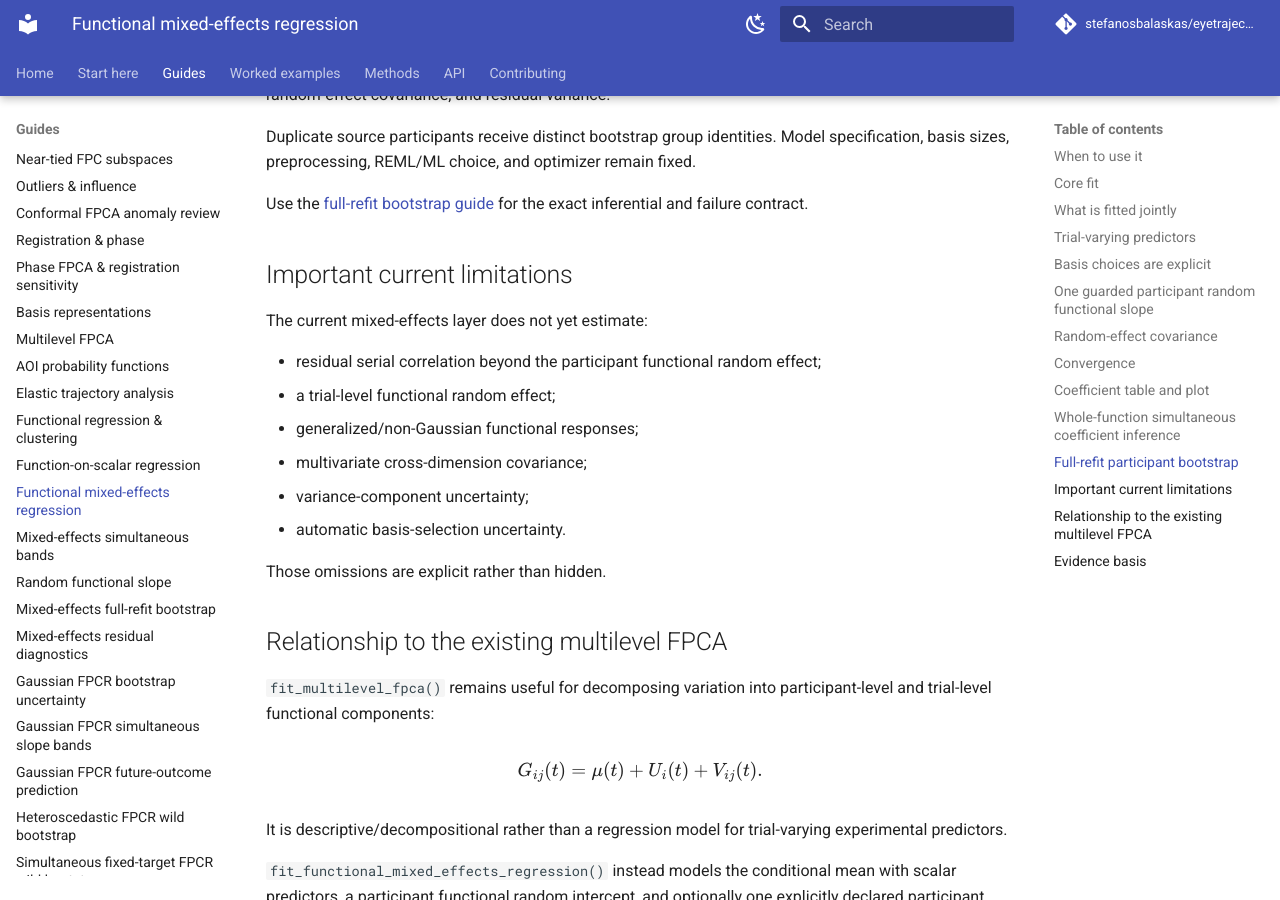
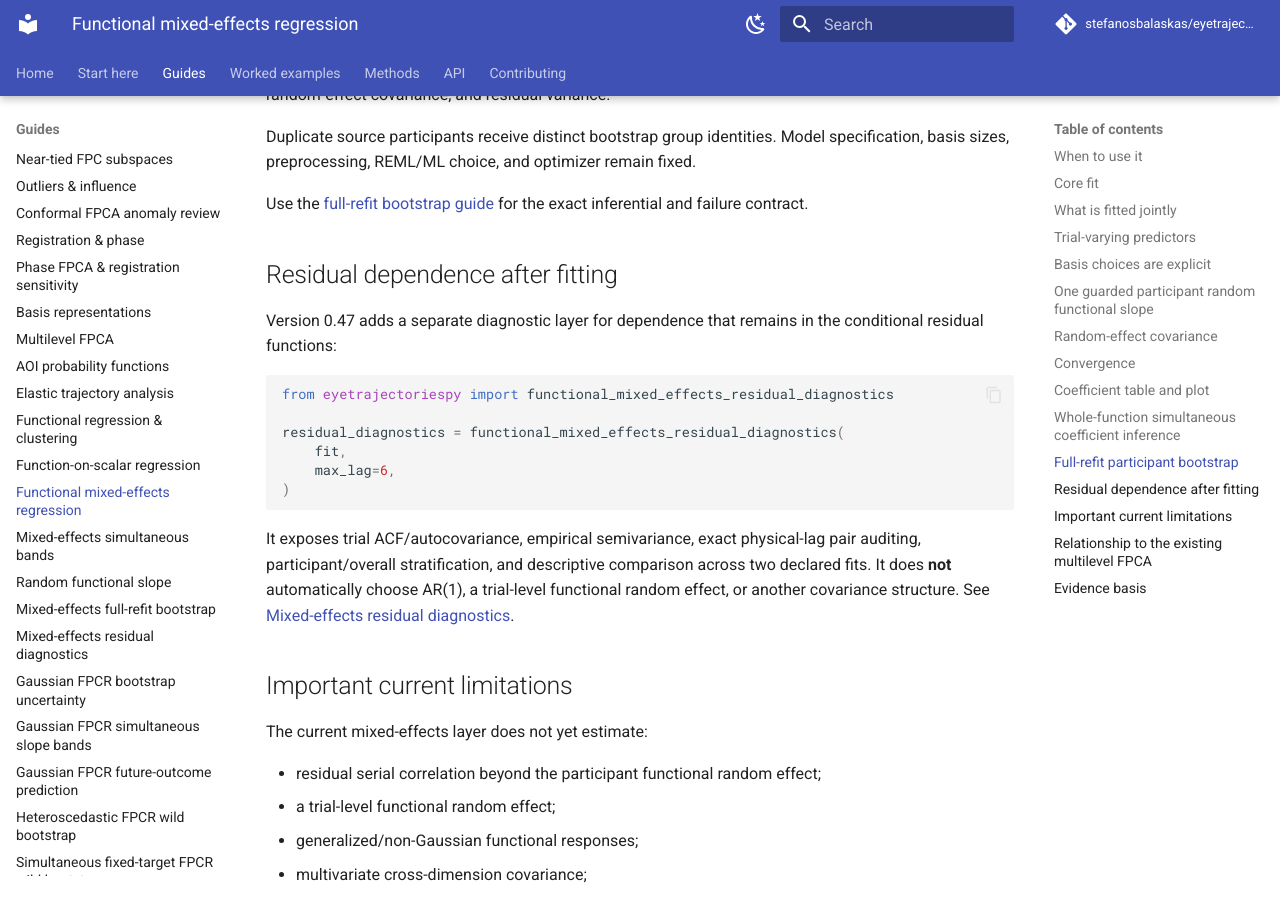
Before and after one commit to stefanosbalaskas/eyetrajectoriespy, an MkDocs documentation site: the page built from docs/guides/functional-mixed-effects.md, in a window 1280 px wide and 900 px high, scrolled down 5186 px. Built offline with MkDocs 1.6.1 and Material for MkDocs 9.7.7, drawn with Linux system fonts in a browser that asks for light colours; comment, search, counter and statistics services are not loaded.

Commit message:
Link residual diagnostics from mixed-effects guide

```diff
--- a/docs/guides/functional-mixed-effects.md
+++ b/docs/guides/functional-mixed-effects.md
@@ -270,6 +270,26 @@ Use the
 [full-refit bootstrap guide](../methods/functional-mixed-effects-full-refit-bootstrap.md)
 for the exact inferential and failure contract.
 
+## Residual dependence after fitting
+
+Version 0.47 adds a separate diagnostic layer for dependence that remains in
+the conditional residual functions:
+
+~~~python
+from eyetrajectoriespy import functional_mixed_effects_residual_diagnostics
+
+residual_diagnostics = functional_mixed_effects_residual_diagnostics(
+    fit,
+    max_lag=6,
+)
+~~~
+
+It exposes trial ACF/autocovariance, empirical semivariance, exact physical-lag
+pair auditing, participant/overall stratification, and descriptive comparison
+across two declared fits. It does **not** automatically choose AR(1), a
+trial-level functional random effect, or another covariance structure. See
+[Mixed-effects residual diagnostics](../methods/functional-mixed-effects-residual-diagnostics.md).
+
 ## Important current limitations
 
 The current mixed-effects layer does not yet estimate:
```
